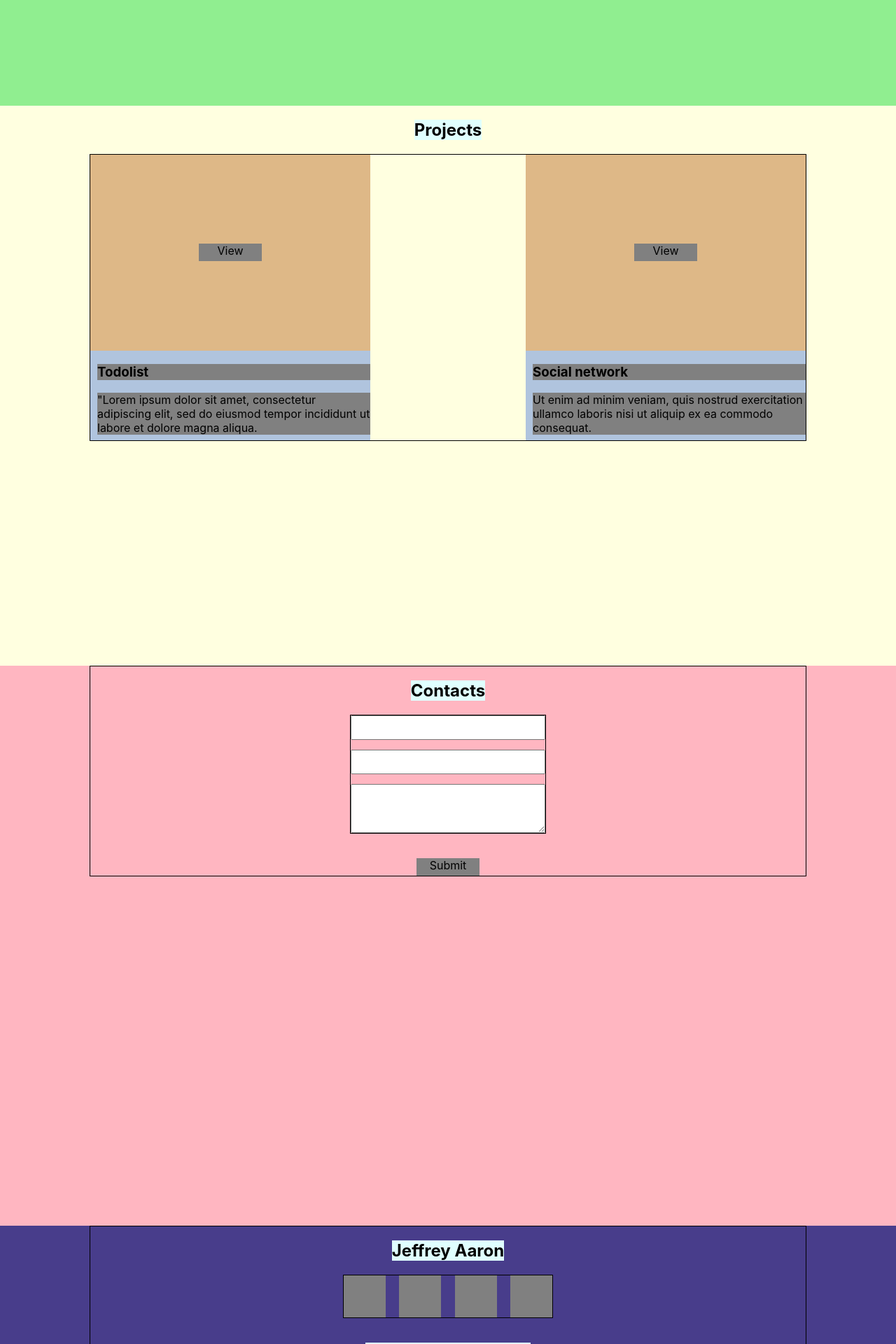
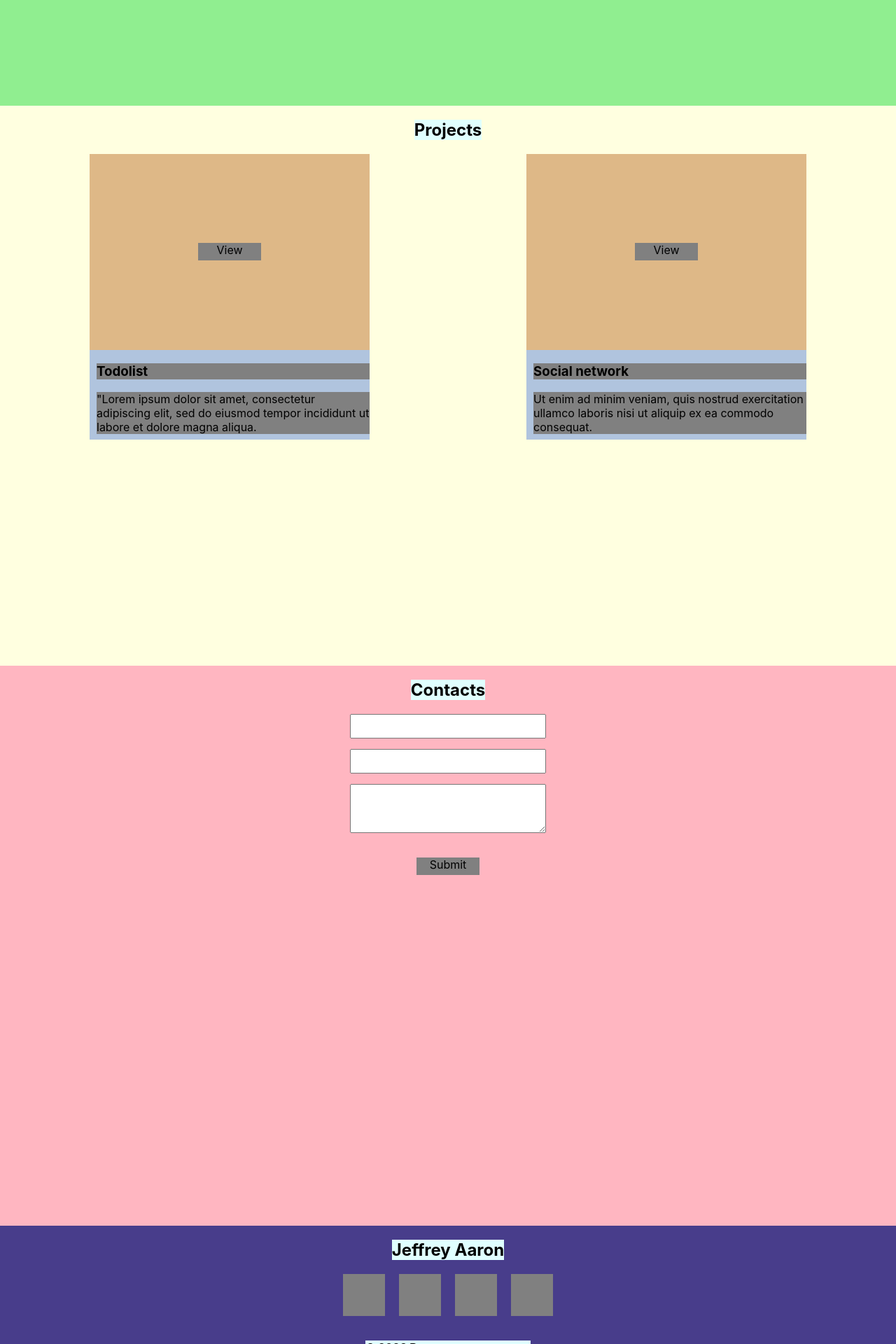
Before and after one commit to vbsm11/portfolio, a React (Create React App) app: page / in a window 1280 px wide. Shown: the part 1529-3449 px from the top of the page at 70% size. Built offline with nearby package versions, Linux system fonts and the light colour scheme.

Commit message:
little refactoring css

```diff
--- a/src/contacts/Contacts.module.css
+++ b/src/contacts/Contacts.module.css
@@ -4,8 +4,6 @@
 }
 
 .contactsContainer {
-    border: 1px solid;
-    display: flex;
     flex-direction: column;
     align-items: center;
     justify-content: space-between;
@@ -16,7 +14,6 @@
 }
 
 .form {
-    border: 1px solid;
     width: 280px;
     height: 170px;
     display: flex;
--- a/src/footer/Footer.module.css
+++ b/src/footer/Footer.module.css
@@ -3,8 +3,6 @@
 }
 
 .footerContainer {
-    border: 1px solid;
-    display: flex;
     flex-direction: column;
     justify-content: space-between;
     align-items: center;
@@ -15,7 +13,6 @@
 }
 
 .icons {
-    border: 1px solid;
     width: 300px;
     display: flex;
     justify-content: space-between;
--- a/src/projects/Projects.module.css
+++ b/src/projects/Projects.module.css
@@ -10,7 +10,6 @@
 }
 
 .projects {
-    border: 1px solid;
     width: 100%;
     display: flex;
     justify-content: space-between;
--- a/src/skills/Skills.module.css
+++ b/src/skills/Skills.module.css
@@ -10,7 +10,6 @@
 }
 
 .skills {
-    border: 1px solid;
     width: 100%;
     display: flex;
     justify-content: space-between;
```
